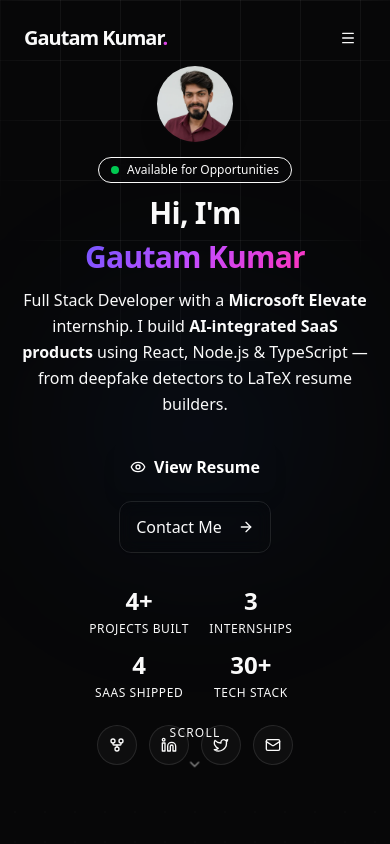
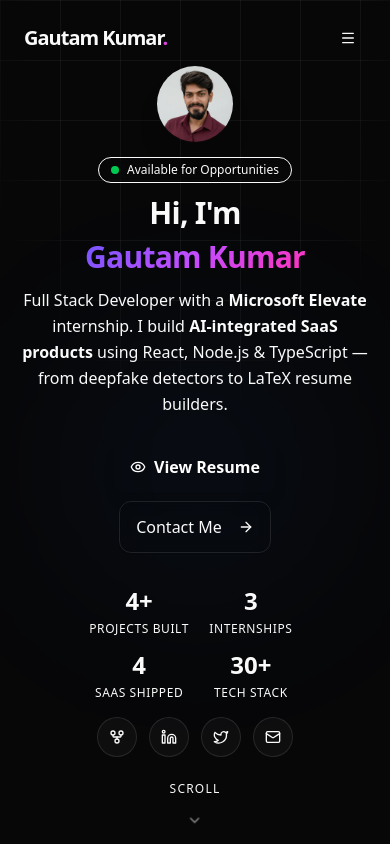
Before and after one commit to theunstopabble/gautam_portfolio, a Next.js app: page / in a window 390 px wide. Shown: the top 844 px of the page. Built offline with nearby package versions, Linux system fonts and the light colour scheme.

Commit message:
fix(hero): increase bottom padding to prevent social-scroll overlap

```diff
--- a/src/components/home/Hero.tsx
+++ b/src/components/home/Hero.tsx
@@ -48,7 +48,7 @@ const socialLinks = [
 
 export function Hero() {
   return (
-    <section className="relative flex min-h-[80dvh] flex-col items-center justify-center overflow-hidden px-4 pt-16 pb-8 md:py-24">
+    <section className="relative flex min-h-dvh flex-col items-center justify-center overflow-hidden px-4 pt-16 pb-24 md:py-24">
       {/* Animated background orbs */}
       <div className="absolute inset-0 z-0">
         <div className="absolute left-1/2 top-1/3 -translate-x-1/2 -translate-y-1/2 h-100 w-100 rounded-full bg-primary/15 blur-[120px] animate-pulse-glow" />
@@ -195,7 +195,7 @@ export function Hero() {
           initial={{ opacity: 0 }}
           animate={{ opacity: 1 }}
           transition={{ duration: 0.5, delay: 0.6 }}
-          className="mt-6 md:mt-14 flex gap-3"
+          className="mt-4 md:mt-14 flex gap-3"
         >
           {socialLinks.map((link) => {
             const Icon = link.icon;
```
